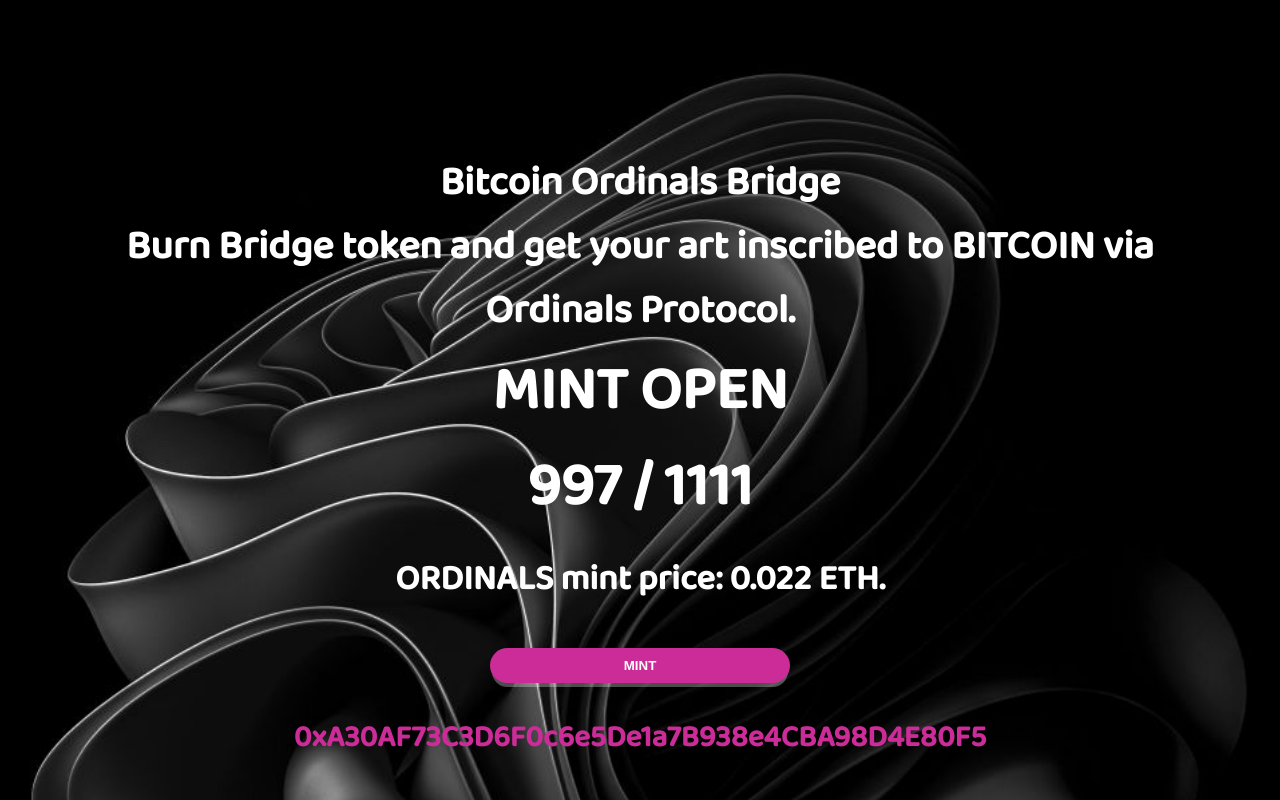
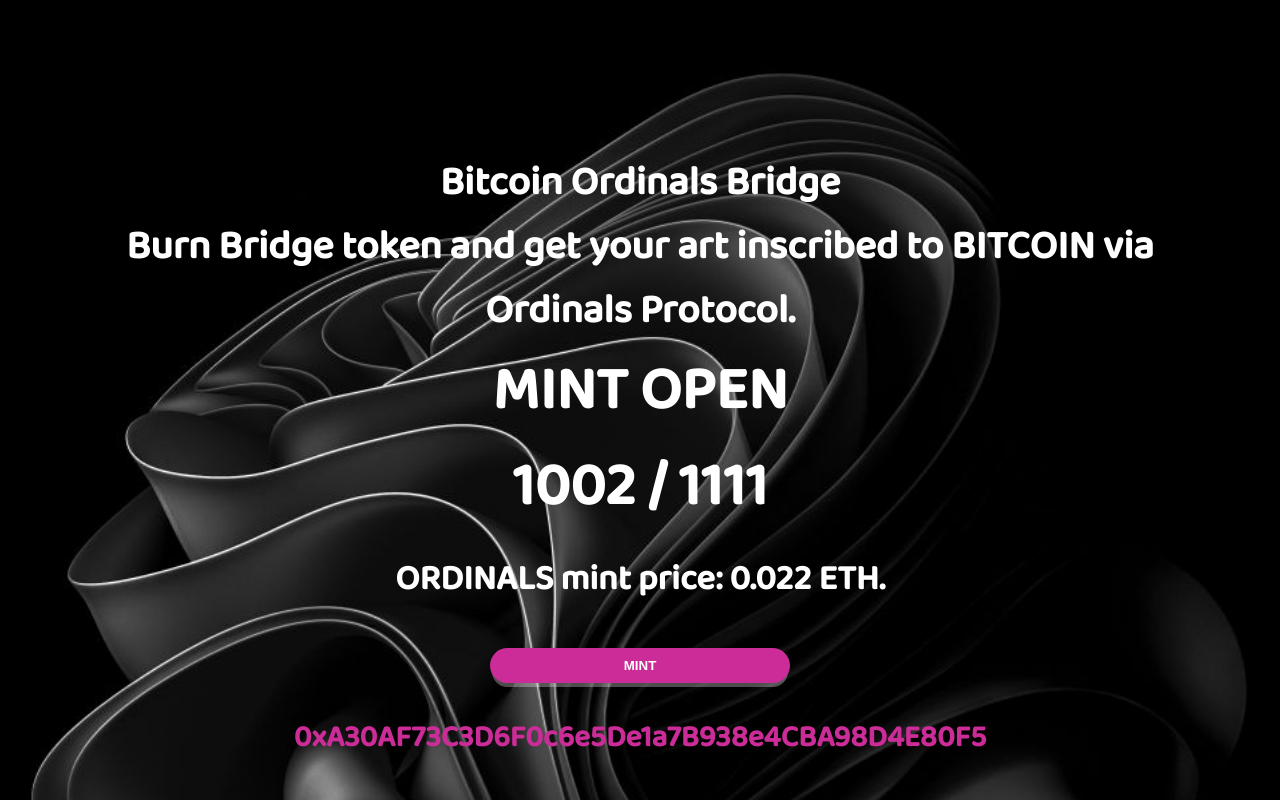
Before and after one commit to plsrefreshmepappy/3, a React (Create React App) app: page / in a window 1280 px wide. Shown: the top 800 px of the page. Built offline with nearby package versions, Linux system fonts and the light colour scheme.

Commit message:
Update App.js

```diff
--- a/src/App.js
+++ b/src/App.js
@@ -370,7 +370,7 @@
                 color: "var(--accent-text)",
               }}
             >
-              {data.totalSupply-5} / {CONFIG.MAX_SUPPLY}
+              {data.totalSupply} / {CONFIG.MAX_SUPPLY}
             </s.TextTitle>
 
             <span
@@ -381,7 +381,7 @@
 
             </span>
             <s.SpacerSmall />
-            {Number(data.totalSupply-5) >= CONFIG.MAX_SUPPLY ? (
+            {Number(data.totalSupply) >= CONFIG.MAX_SUPPLY ? (
               <>
                 <s.TextTitle
                   style={{ textAlign: "center", color: "var(--accent-text)" }}
```
